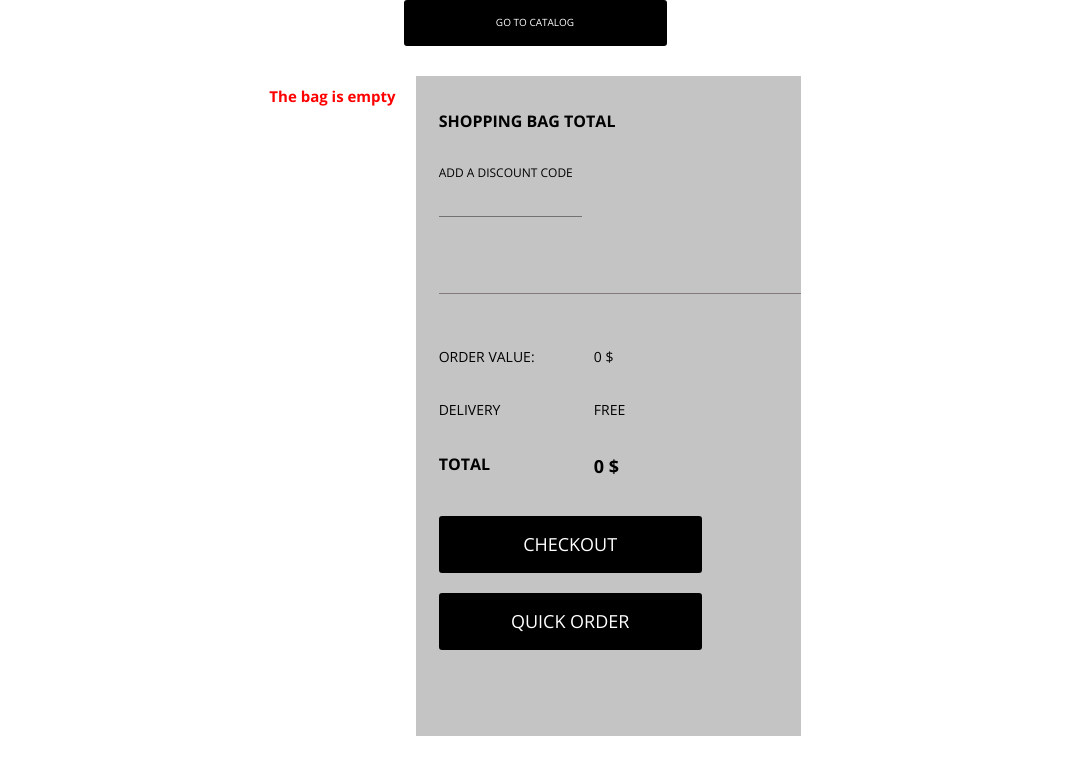
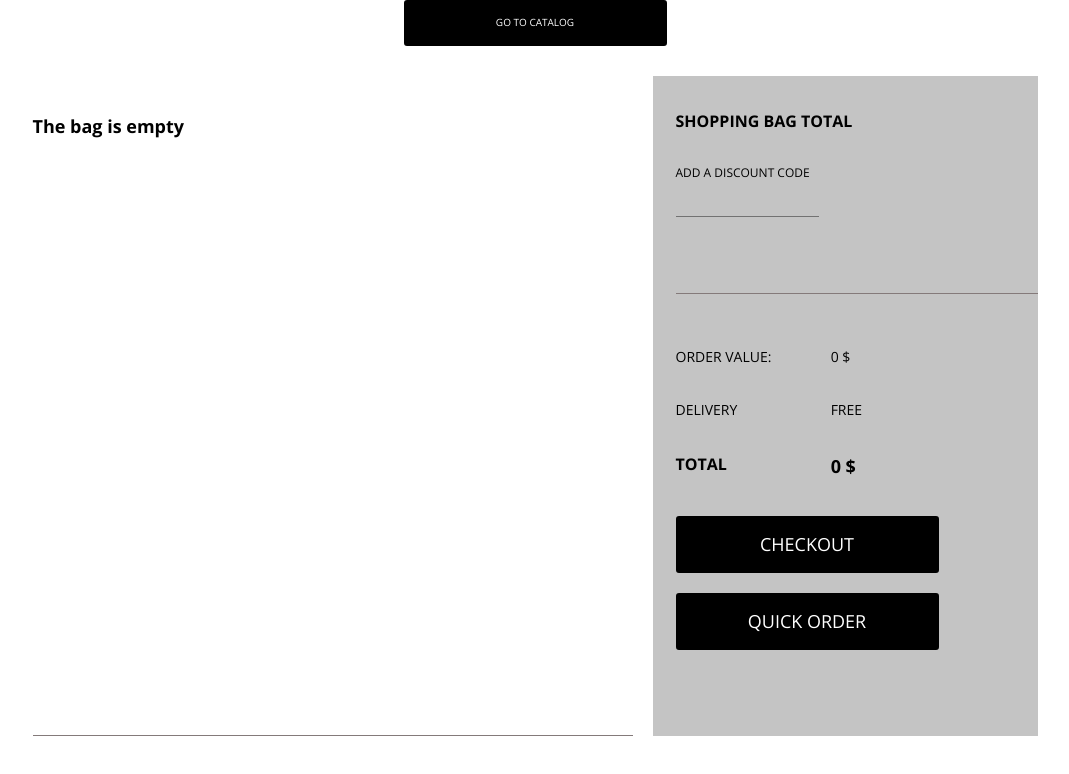
Before and after one commit to AllaYakymova/Final_Project, a React (Create React App) app in the folder client/: page /cart in a window 1280 px wide. Shown: the top 774 px of the page, without its empty margins (105-1174 px from the left). Built offline with nearby package versions, Linux system fonts and the light colour scheme; a web font is replaced by a local one.

Commit message:
Cart added Empty cart message

```diff
--- a/client/src/components/Cart/Cart.js
+++ b/client/src/components/Cart/Cart.js
@@ -43,7 +43,7 @@ const Cart = () => {
       sum += sumArr[i]
     }
     dispatch(actionsWithCart.setCartSum(Math.floor(sum * 100) / 100))
-  }, [localCart])
+  }, [localCart, dispatch])
 
   const cartProductDeleteHandler = useCallback((id, total) => {
     const newCart = localCart.filter(item => item.product !== id)
@@ -56,7 +56,7 @@ const Cart = () => {
   }, [localCart, cartProds, dispatch])
 
   const cartList = useCallback(() => {
-    let sum = 0
+    let sum = 0;
     if (localCart.length) {
       return cartProds.map(product => {
         const prod = localCart.filter(item => item.product === product._id)
@@ -69,8 +69,6 @@ const Cart = () => {
                       cartProductDeleteHandler={(id, total) => { cartProductDeleteHandler(id, total) }}/>
           </li>)
       })
-    } else {
-      return (<h2 style={{ color: 'red' }}>The bag is empty</h2>)
     }
   }, [localCart, cartProds, dispatch])
 
@@ -80,7 +78,7 @@ const Cart = () => {
         <Button text='CHECKOUT' isBlack size26357 fz18 mrb20/>
       </Link>
       <Link to="/quick_order">
-        <Button text='QUICK ORDER' isBlack size26357 fz18 />
+        <Button text='QUICK ORDER' isBlack size26357 fz18/>
       </Link>
     </>
   )
@@ -101,7 +99,7 @@ const Cart = () => {
   const cartTotalBlockDesktop = (
     <div className="cart__total cart__total-block-desktop"><h2 className="cart__text cart__text-title">SHOPPING BAG
       TOTAL</h2>
-      <form noValidate autoComplete="off" className='mb3 cart__total-line'><p className="cart__text_12 mb1 ">ADD A
+      <form noValidate autoComplete="off" className='mb3 cart__total-line'><p className="cart__text_12 mb1">ADD A
         DISCOUNT CODE</p><TextField id="standard-basic" label=""/></form>
       <div className='cart__info-item'><p className="cart__text cart__text-subtitle">ORDER VALUE:</p><p
         className="cart__text cart__text-subtitle ">{cartSum} &#36;</p></div>
@@ -112,13 +110,17 @@ const Cart = () => {
       {oderButtons}
     </div>)
 
+  const emptyCart = !localCart.length && <div className="cart__item cart__item_empty">
+    <h2 className="cart__text-title_18">The bag is empty</h2></div>
+
+  const cartItems = localCart.length > 0 && <ul className="cart__items">{cartList()}</ul>
+
   return (
     <div className="cart-wrap">
       <h3 className="cart__text-title-phone">Shopping bag</h3>
       <div className="cart">
-        <ul className="cart__items">
-          {cartList()}
-        </ul>
+        {emptyCart}
+        {cartItems}
         {cartTotalBlockMobile}
         {cartTotalBlockDesktop}
       </div>
--- a/client/src/components/Cart/_Cart.scss
+++ b/client/src/components/Cart/_Cart.scss
@@ -41,25 +41,33 @@ $secondary-color: #847A7A;
       margin-right: 2em;
     }
     @media screen and (min-width: 1023px) and (max-width: 1440px) {
-      max-width: 81em;
+      //max-width: 81em;
       margin-bottom: 5.3rem;
-      margin-right: 2em;
+      margin-right: 2rem;
     }
   }
   &__item {
     position: relative;
     display: grid;
     justify-content: space-between;
-    width: 100%;
+    //width: 100%;
     border-bottom: 1px solid $secondary-color;
     padding-bottom: 2em;
     padding-top: 1em;
     @media screen and (min-width: 320px) and (max-width: 600px) {
       grid-template-columns: 6fr 1fr;
+      &_empty {
+        padding: 3em;
+        grid-template-columns: 1fr;
+      }
     }
     @media screen and (min-width: 601px) and (max-width: 1440px) {
       grid-template-columns: 45em 15em;
       padding-bottom: 2em;
+      &_empty {
+        grid-template-columns: 55em;
+        margin-right: 2rem;
+      }
     }
     @media screen and (min-width: 768px) and (max-width: 1440px) {
       grid-template-columns: 45em 15em;
@@ -119,7 +127,7 @@ $secondary-color: #847A7A;
     background-color: #C4C4C4;
     padding: 3em 0 4em 2.3rem;
     @media screen and (min-width: 320px) and (max-width: 767px) {
-      max-width: 32em;
+      width: 30em;
     }
     @media screen and (min-width: 768px) and (max-width: 1023px) {
       max-width: 50em;
```
